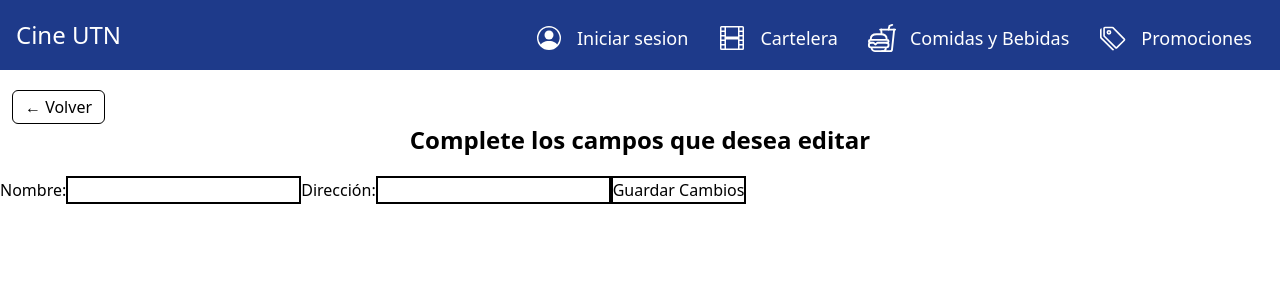
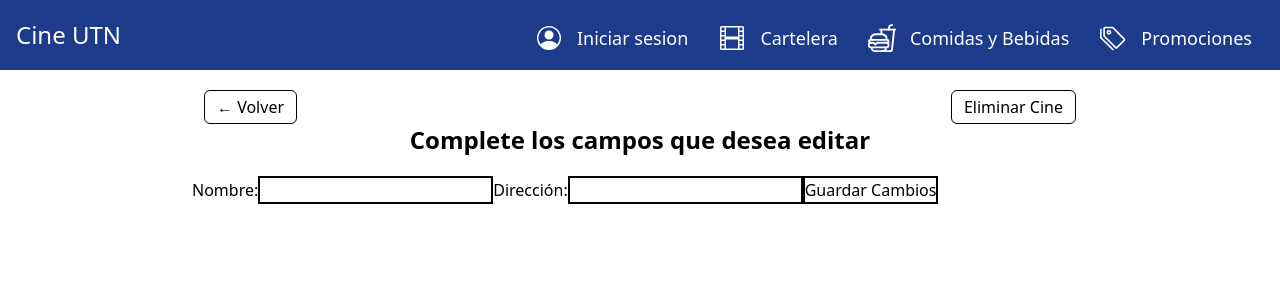
Before and after one commit to gonza2nm/cineUTN-frontend, an Angular app: page /manager-home/cinemas/1 in a window 1280 px wide. Shown: the top 300 px of the page. Built offline with nearby package versions, Linux system fonts and the light colour scheme; no server answers.

Commit message:
Agregado el remove, ahora si CRUD completo

```diff
--- a/src/app/cinema-edit/cinema-edit.component.html
+++ b/src/app/cinema-edit/cinema-edit.component.html
@@ -1,8 +1,19 @@
+<!--Ancho maximo y centrado, para que se vea bien en diferentes pantallas-->
+<div class="max-w-4xl mx-auto ">
+  <div class="flex justify-between">
+
     <!-- Boton para volver-->
     <button type="button" routerLink="/manager-home/cinemas"
       class="rounded-md border border-black mt-5 hover:bg-gray-300 ml-3 px-3 py-1">
       &larr; Volver
     </button>
+
+    <!-- Boton para eliminar-->
+    <button type="button" *ngIf="isEditMode" (click)="deleteCinema()"
+      class="rounded-md border border-black mt-5 hover:bg-gray-300 mr-3 px-3 py-1">
+      Eliminar Cine
+    </button>
+  </div>
 
   <!--Texto superior si es edit-->
   <h1 *ngIf="isEditMode" class=" text-2xl font-bold text-center mb-5">Complete los campos que desea editar</h1>
@@ -20,4 +31,5 @@
     <button type="submit" [disabled]="!cinemaForm.valid" class="border-2 border-black">{{ isEditMode ? 'Guardar Cambios' : 'Agregar Cine' }}</button>
   </form>
 
+</div>
 <!--(Nota para mi) Falta mensaje de error o restriccion de que si no hay ningun cine no pueda entrar a manager-home/cinemas/1-->
--- a/src/app/cinema-edit/cinema-edit.component.ts
+++ b/src/app/cinema-edit/cinema-edit.component.ts
@@ -63,7 +63,7 @@ export class CinemaEditComponent implements OnInit {
         },
         (error) => {
           this.errorMessage = 'An error occurred while fetching the cinema.'
-          console.error('Error getting cinemas:', error);
+          console.error('Error getting cinemaa:', error);
         }
       );
     }
@@ -87,7 +87,7 @@ export class CinemaEditComponent implements OnInit {
           },
           (error) => {
             this.errorMessage = 'An error occurred while updating the cinema.'
-            console.error('Error updating cinemas:', error);
+            console.error('Error updating cinema:', error);
           }
         );
       }
@@ -103,7 +103,26 @@ export class CinemaEditComponent implements OnInit {
         },
         (error) => {
           this.errorMessage = 'An error occurred while saving the cinema.'
-          console.error('Error saving cinemas:', error);
+          console.error('Error saving cinema:', error);
+        }
+      )
+    }
+  }
+
+  deleteCinema() {
+    if (this.cinemaId) {
+      this.cinemaService.deleteCinema(this.cinemaId).subscribe(
+        (response) => {
+          if ('data' in response) {
+            this.errorMessage = null;
+            this.router.navigate(['/manager-home/cinemas'])
+          } else {
+            this.errorMessage = response.message;
+          }
+        },
+        (error) => {
+          this.errorMessage = 'An error occurred while deleting the cinema.'
+          console.error('Error deleting cinema:', error);
         }
       )
     }
--- a/src/app/cinemas/cinema.service.ts
+++ b/src/app/cinemas/cinema.service.ts
@@ -40,6 +40,12 @@ export class CinemaService {
       .pipe(catchError(this.handleError));
   }
 
+  deleteCinema(id: number): Observable<ResponseSingleCinema | ResponseWithError> {
+    return this.http
+      .delete<ResponseSingleCinema>(`${this.apiUrl}/${id}`)
+      .pipe(catchError(this.handleError))
+  }
+
   // HttpErrorResponse contiene info sobre el error HTTP
   private handleError(error: HttpErrorResponse) {
     // Si el código de estado es 0, indica que ocurrió un error en la red o en el lado del cliente
--- a/src/app/cinemas/cinemas.component.html
+++ b/src/app/cinemas/cinemas.component.html
@@ -10,7 +10,7 @@
     <!-- Boton para new cinema-->
     <button type="button" routerLink="/manager-home/cinemas/new"
       class="rounded-md border border-black mt-5 hover:bg-gray-300 mr-3 px-3 py-1">
-      Agregar nuevo cine
+      Agregar Nuevo Cine
     </button>
   </div>
 
@@ -37,7 +37,7 @@
     No existen cines creados. Por favor, intente crear uno.
   </p>
 
-  <!--Muestra mensaje de error si hay alguno-->
+  <!--Muestra mensaje de error si hay algun error-->
   <p *ngIf="errorMessage" class="text-xl  text-red-600 text-center">
     {{ errorMessage }}
   </p>
```
Lines whose indentation alone changed are shown as unchanged.
